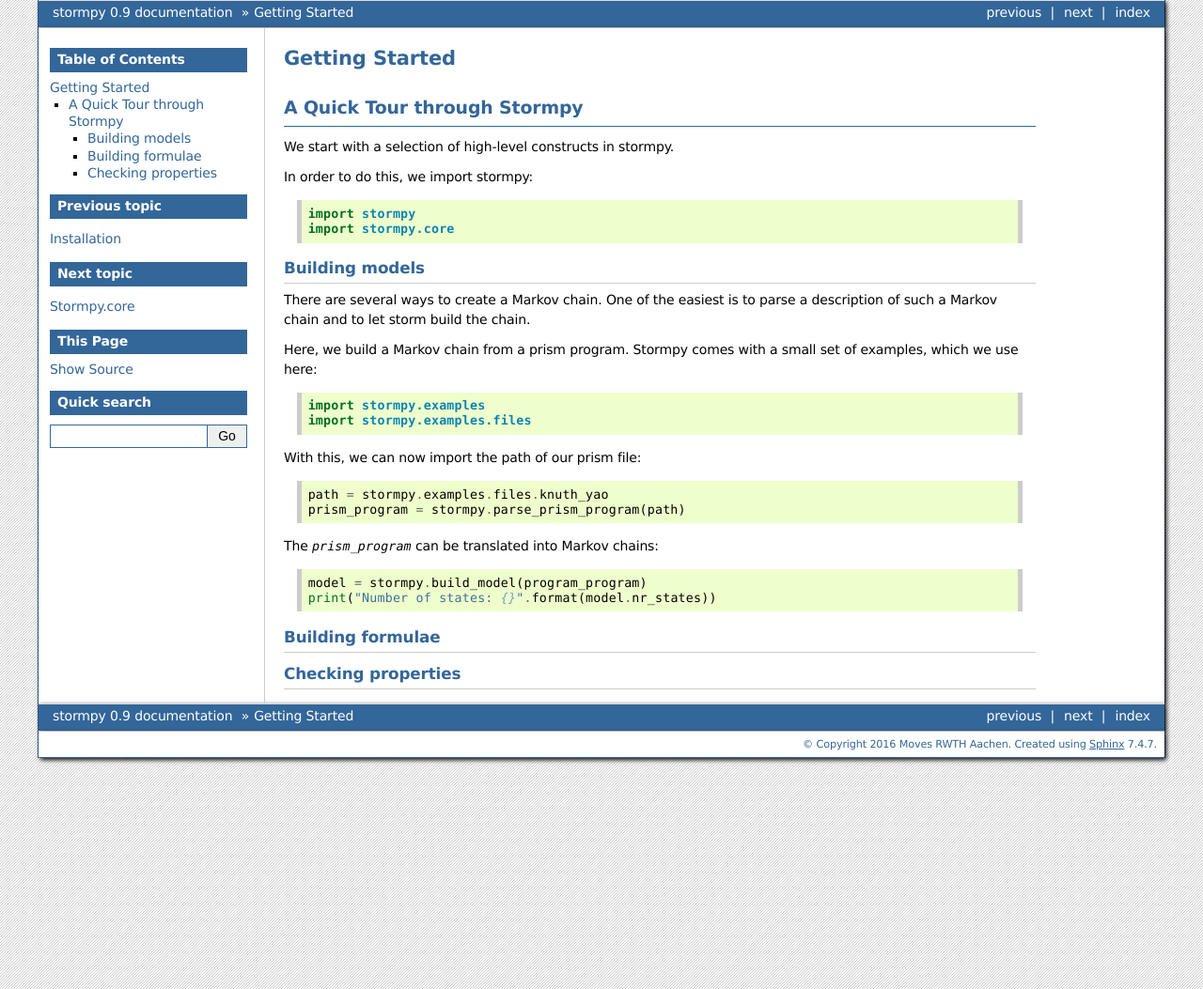
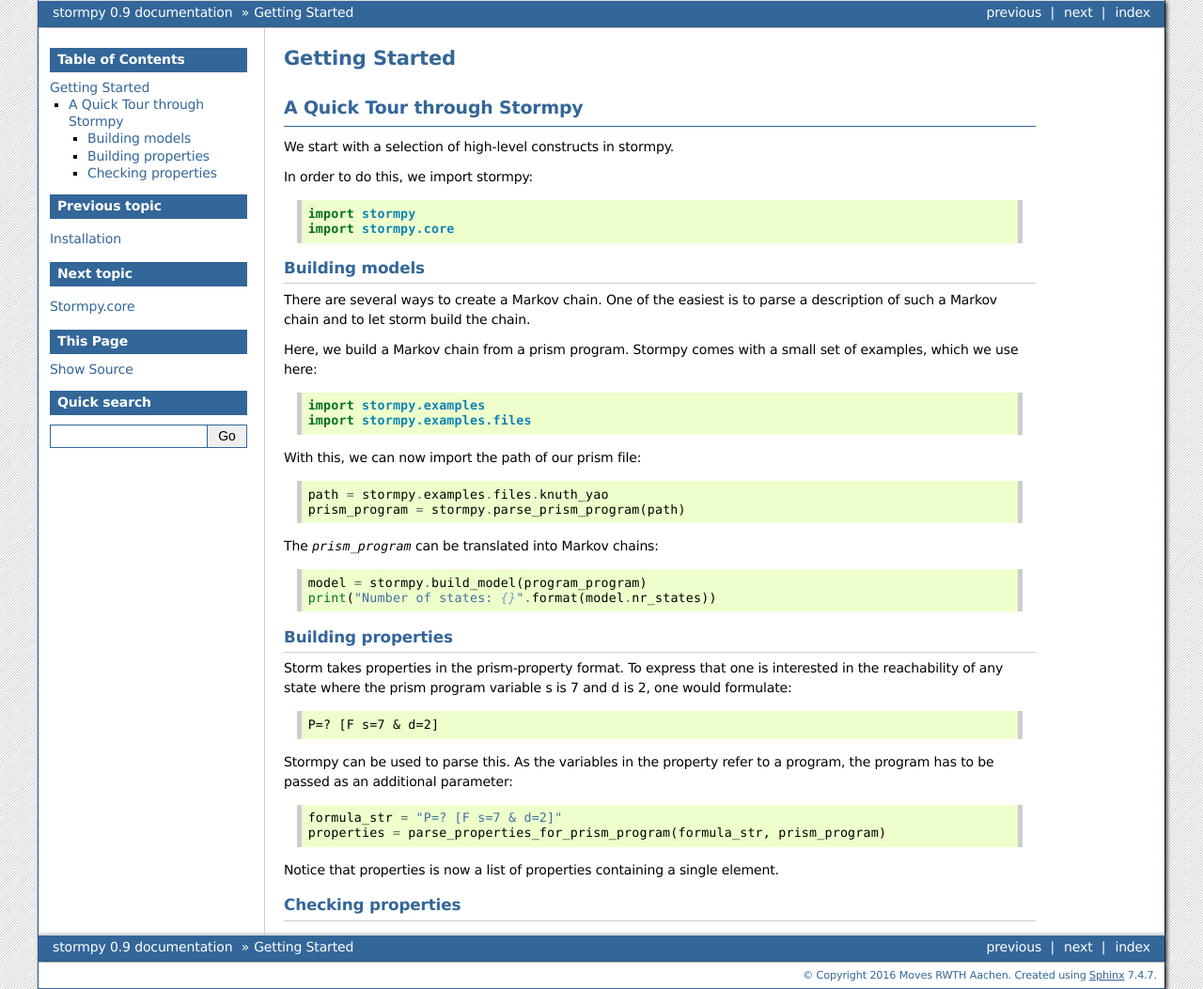
Before and after one commit to moves-rwth/stormpy, a Sphinx documentation site: the page built from doc/source/getting_started.rst, in a window 1280 px wide. Shown: the whole page at 94% size. Built offline with Sphinx 7.4.7, drawn with Linux system fonts in a browser that asks for light colours; the version number is read from the project's files by our own code.

Commit message:
text about properties added

```diff
--- a/doc/source/getting_started.rst
+++ b/doc/source/getting_started.rst
@@ -37,8 +37,22 @@
     print("Number of states: {}".format(model.nr_states))
 
 
-Building formulae
+Building properties
 --------------------------
+Storm takes properties in the prism-property format. To express that one is interested in the reachability of any state where the prism program variable s is 7 and d is 2, one would formulate::
+
+	P=? [F s=7 & d=2]
+
+Stormpy can be used to parse this. As the variables in the property refer to a program, the program has to be passed as an additional parameter::
+
+	formula_str = "P=? [F s=7 & d=2]"
+	properties = parse_properties_for_prism_program(formula_str, prism_program)
+
+Notice that properties is now a list of properties containing a single element.
+
+
+
+
 
 
 
```
